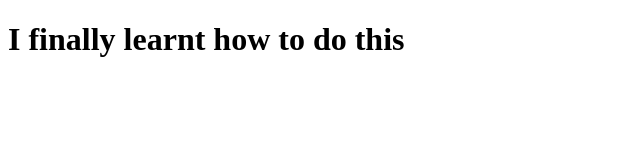
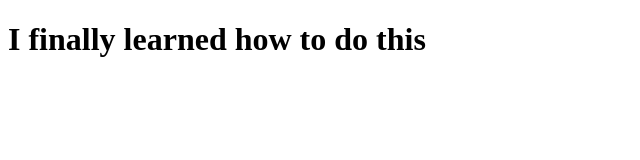
Before and after one commit to 0dax/coursera-test.1, a plain HTML site: page site/index.html in a window 1280 px wide. Shown: the whole page, without its empty margins (0-640 px from the left). Drawn offline with Linux system fonts and the light colour scheme.

Commit message:
I did this myself

```diff
--- a/site/index.html
+++ b/site/index.html
@@ -1,9 +1,9 @@
 <!DOCTYPE html>
 <html>
 <head>
-	<title>I finally learnt how to do this</title>
+	<title>I finally learned how to do this</title>
 </head>
 <body>
-<h1>I finally learnt how to do this</h1>
+<h1>I finally learned how to do this</h1>
 </body>
 </html>
```
